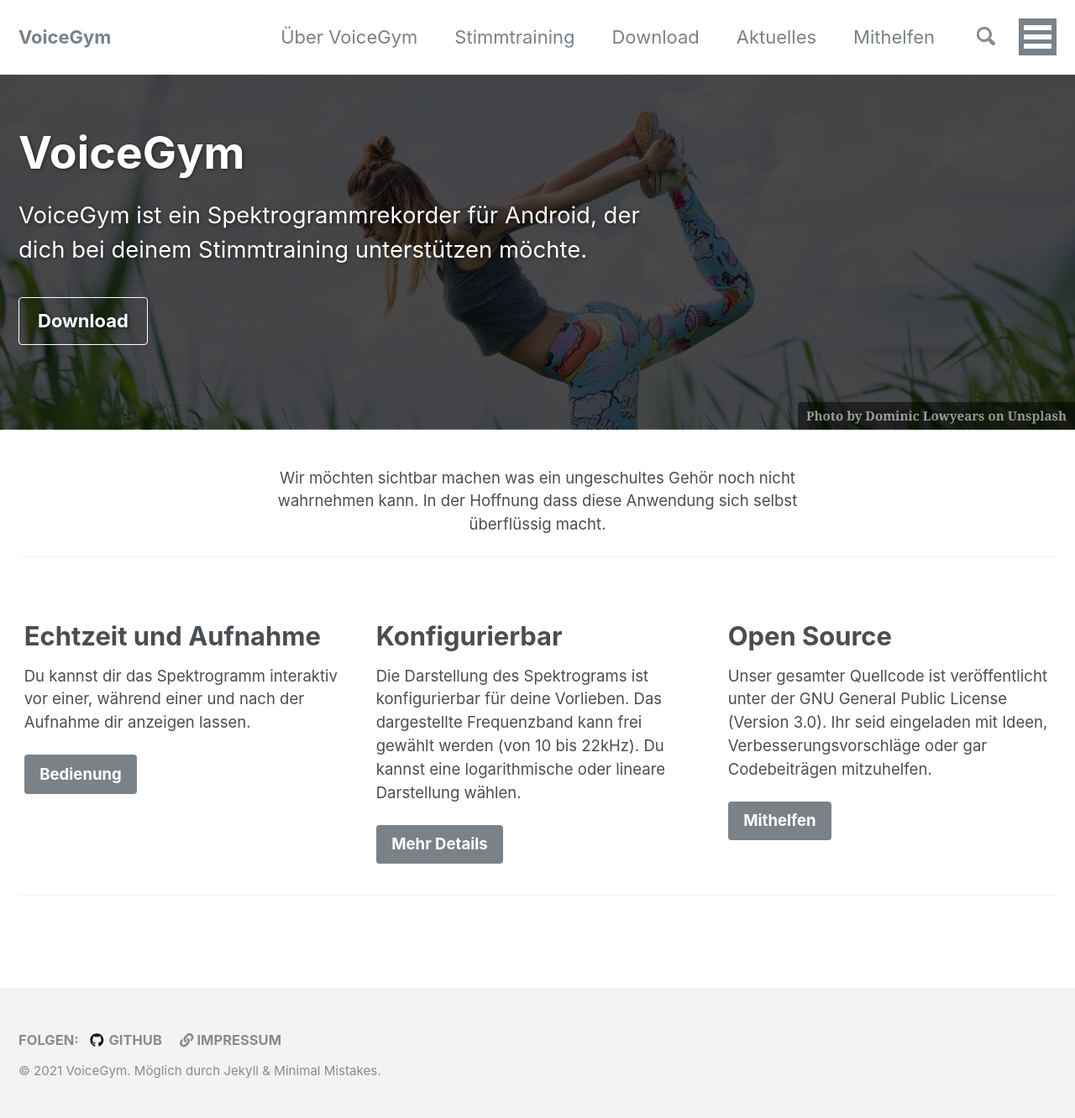
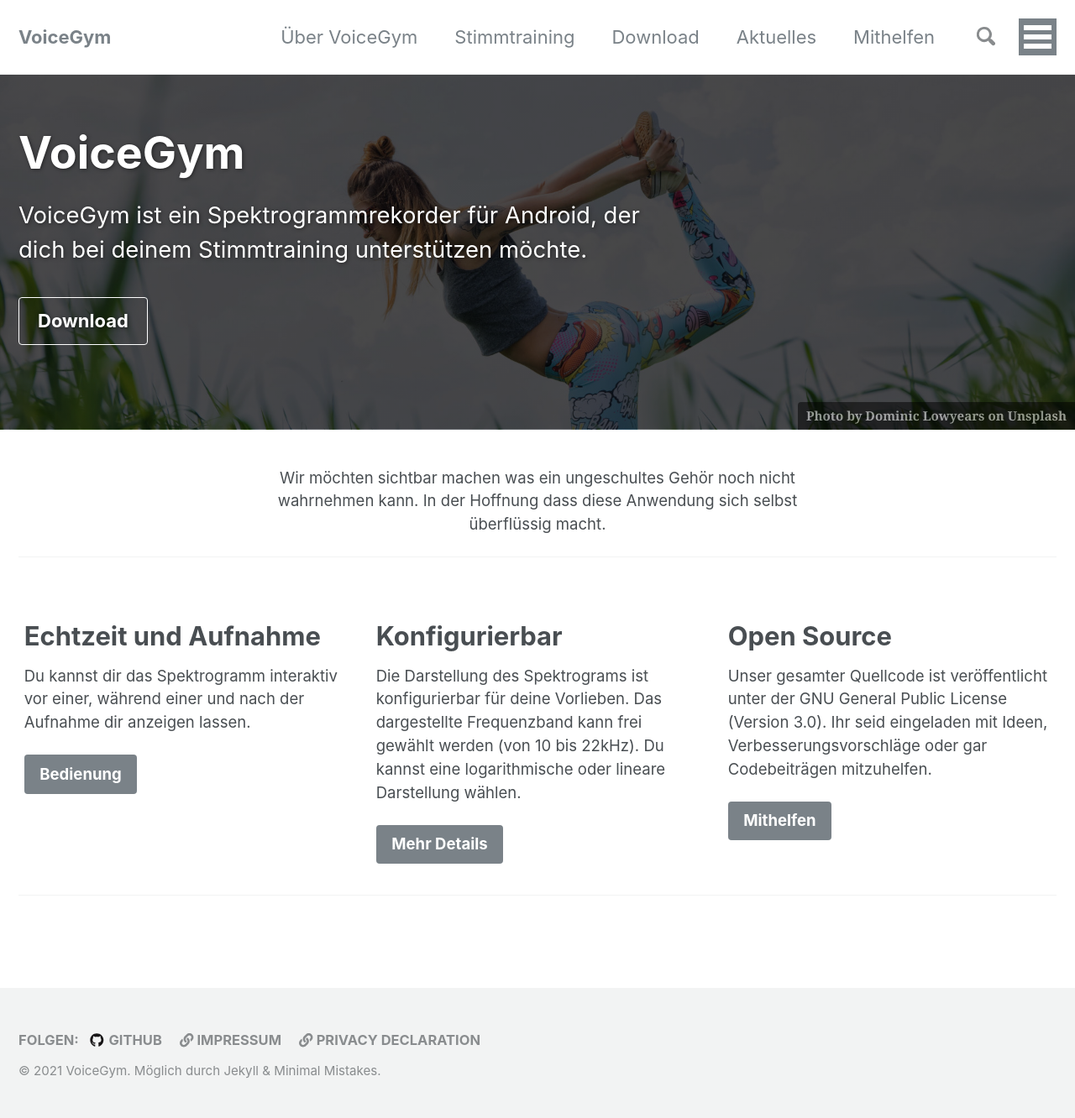
Before and after one commit to VoiceGym/voicegym.github.io, a Jekyll site: the page built from index.html, in a window 1280 px wide. Shown: the whole page at 84% size. Built offline with Jekyll 4.4.1, drawn with Linux system fonts in a browser that asks for light colours; nearby versions of some CDN libraries; the list of posts is cut into pages by our own code.

Commit message:
Includes privacy declaration to footer (no-issue)

```diff
--- a/_includes/footer.html
+++ b/_includes/footer.html
@@ -12,6 +12,7 @@
       {% endfor %}
     {% endif %}
     <li><a href="/impressum/"> <i class="fas fa-link" aria-hidden="true"></i> Impressum</a></li>
+    <li><a href="/privacydeclaration/"> <i class="fas fa-link" aria-hidden="true"></i> Privacy Declaration</a></li>
     {% if site.rssfeed %}
     <li><a href="{% if site.atom_feed.path %}{{ site.atom_feed.path }}{% else %}{{ '/feed.xml' | relative_url }}{% endif %}"><i class="fas fa-fw fa-rss-square" aria-hidden="true"></i>
       {{ site.data.ui-text[site.locale].feed_label | default: "Feed" }}</a></li>
```
